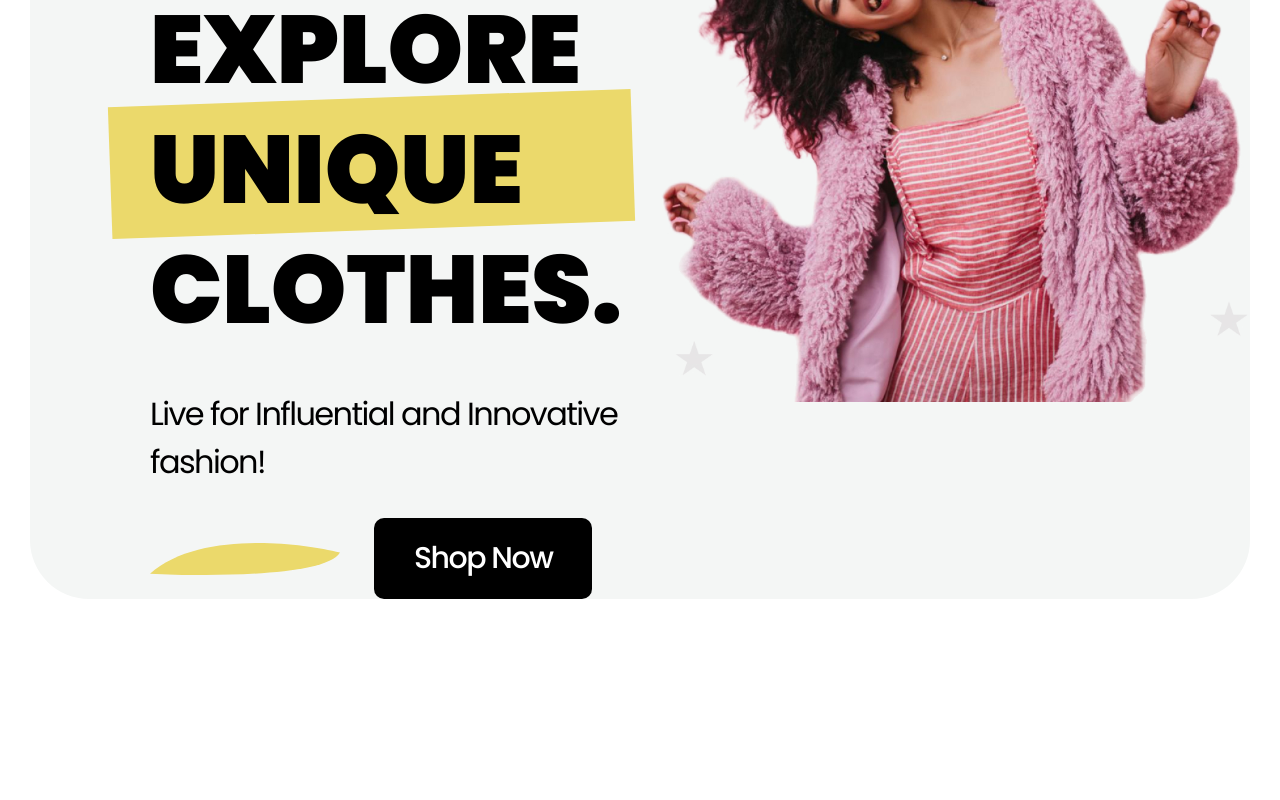
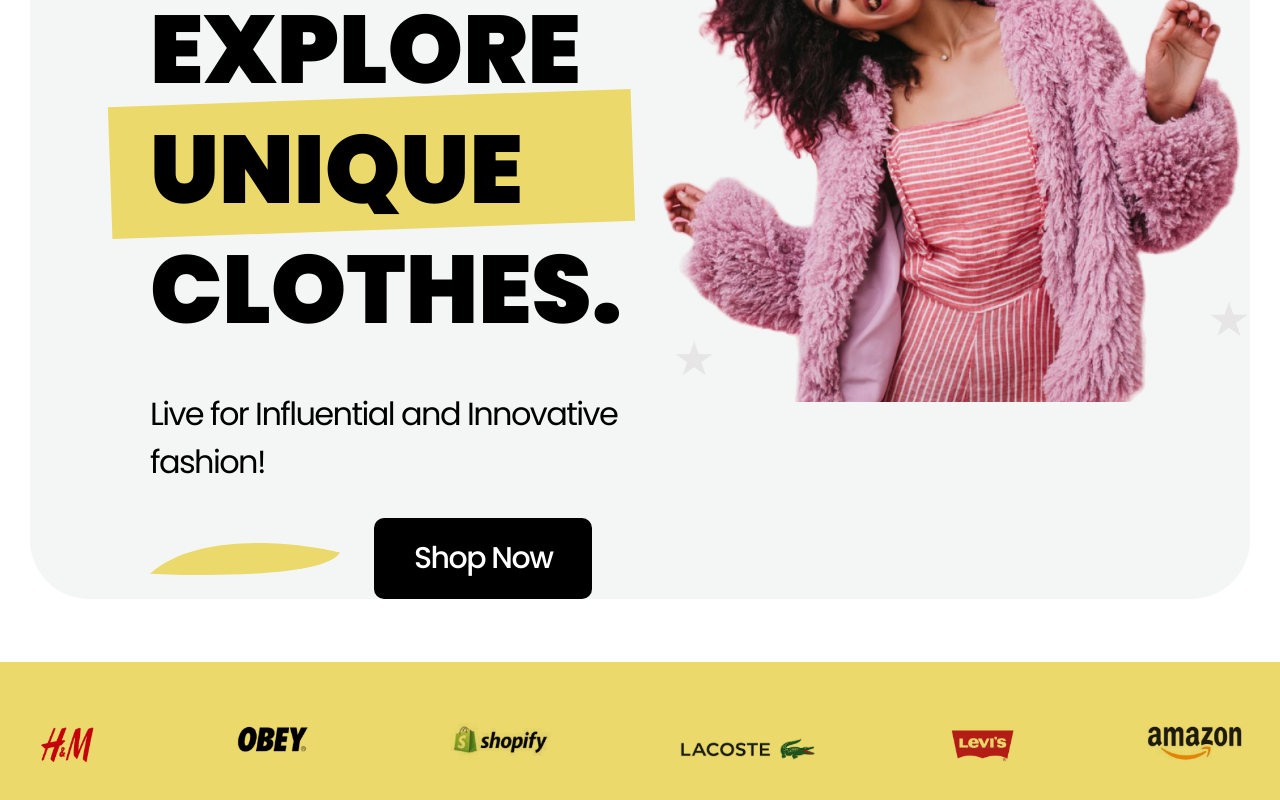
Before and after one commit to Rzaev125/Fashion, a React (Vite) app: page / in a window 1280 px wide. Shown: the part 360-1160 px from the top of the page. Before the commit the page ends 1022 px from the top, so only its background shows below. Built offline with nearby package versions, Linux system fonts and the light colour scheme.

Commit message:
add_brands

```diff
--- a/src/App.jsx
+++ b/src/App.jsx
@@ -1,4 +1,5 @@
 import './App.css'
+import Brands from './components/brands/Brands'
 import Header from './components/header/Header'
 import Promo from './components/promo/Promo'
 
@@ -7,6 +8,7 @@
     <>
       <Header />
       <Promo />
+      <Brands />
     </>
   )
 }
--- /dev/null
+++ b/src/components/brands/Brands.css
@@ -0,0 +1,10 @@
+.brands {
+    padding: 60px 0 55px;
+    background-color: var(--yellow);
+}
+
+.brands_list {
+    display: flex;
+    column-gap: 120px;
+    mix-blend-mode: multiply;
+}
--- /dev/null
+++ b/src/components/brands/Brands.jsx
@@ -0,0 +1,25 @@
+import './Brands.css'
+
+import hm from './../../assets/brands/HM.png'
+import obey from './../../assets/brands/Obey.png'
+import shopify from './../../assets/brands/Shopify.png'
+import lacoste from './../../assets/brands/Lacoste.png'
+import levis from './../../assets/brands/Levis.png'
+import amazon from './../../assets/brands/Amazon.png'
+
+export default function Brands() {
+    return (
+        <section className="brands">
+            <div className="container">
+                <ul className='brands_list'>
+                    <li><a href='#!'><img src={hm} alt="hm" /></a></li>
+                    <li><a href='#!'><img src={obey} alt="obey" /></a></li>
+                    <li><a href='#!'><img src={shopify} alt="shopify" /></a></li>
+                    <li><a href='#!'><img src={lacoste} alt="lacoste" /></a></li>
+                    <li><a href='#!'><img src={levis} alt="levis" /></a></li>
+                    <li><a href='#!'><img src={amazon} alt="amazon" /></a></li>
+                </ul>
+            </div>
+        </section>
+    );
+}
--- a/src/components/promo/Promo.css
+++ b/src/components/promo/Promo.css
@@ -9,10 +9,6 @@
     padding-left: 120px;
     border-radius: 59px;
     background-color: #F4F6F5;
-}
-
-.promo_text {
-
 }
 
 .promo_title {
```
Also changed, not shown: src/components/arrivals/Arrivals.css (added), src/components/arrivals/Arrivals.jsx (added).
